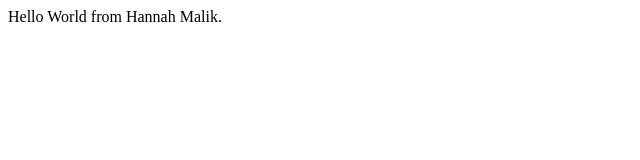
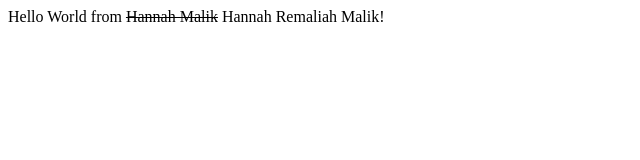
Before and after one commit to Hannahm9-r/myBootcamp2020, a plain HTML site: page index.html in a window 1280 px wide. Shown: the whole page, without its empty margins (0-640 px from the left). Drawn offline with Linux system fonts and the light colour scheme.

Commit message:
Updated index.html
From Hannah Malik to Hannah Remaliah Malik

```diff
--- a/index.html
+++ b/index.html
@@ -7,7 +7,7 @@
 </head>
 <body>
     <div>
-        Hello World from Hannah Malik.
+        Hello World from <s>Hannah Malik</s> Hannah Remaliah Malik!
     </div>
 </body>
 </html>
```
